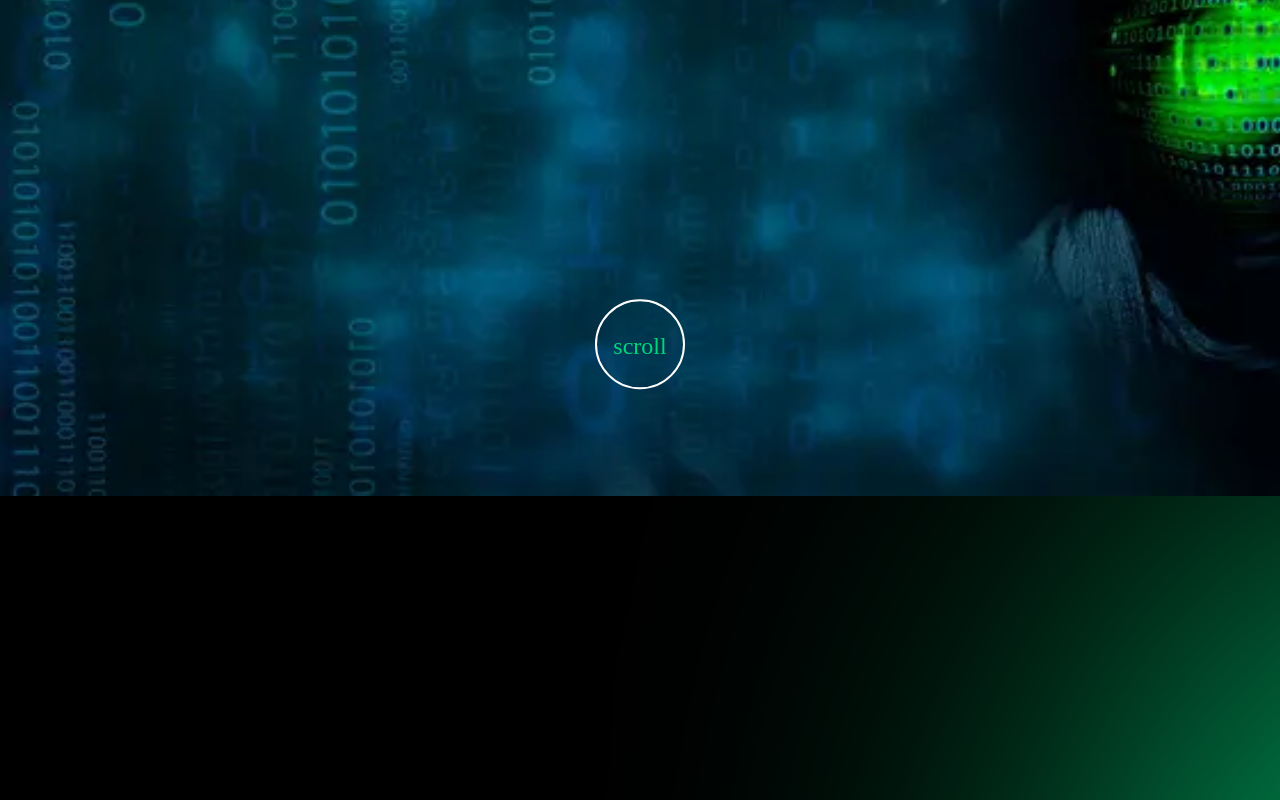
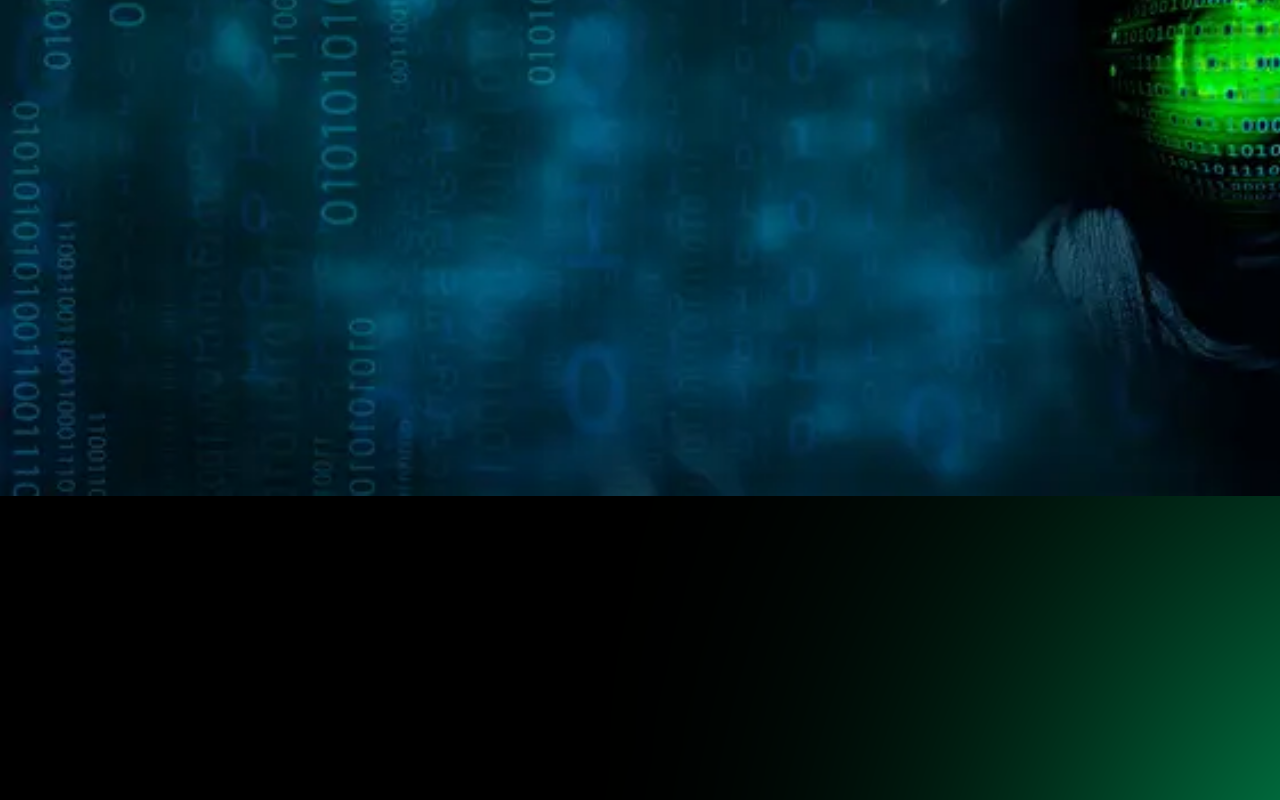
Before and after one commit to Gwennie-zhou/CV, a Vue app: page / in a window 1280 px wide. Shown: the part 1098-1898 px from the top of the page. Built offline with nearby package versions, Linux system fonts and the light colour scheme.

Commit message:
优化： 给个人信息模块滚动标志添加入场和退场动画

```diff
--- a/src/components/PersonalInfo.vue
+++ b/src/components/PersonalInfo.vue
@@ -51,6 +51,7 @@ const animate = () => {
     //引导语和长条框入场
     .from('.rectangle', { scale: 0, duration: 4, ease: 'power2'})
     .from('.headline', { yPercent: -100, opacity: 0, duration: 4, ease: 'power2.out'}, "<")
+    .from('.guide-wrap .scroll', {opacity: 0 , duration: 2}, "-=2")
     // 个人照片入场
     .from('.img1', { yPercent: 100, opacity: 0, duration: 6})
     .from('.img2', { yPercent: -100, opacity: 0, duration: 6}, "<")
@@ -70,6 +71,7 @@ const animate = () => {
     // 字体云入场
     .to('.wordcloud-wrap', {scale: 1, duration: 4}, '-=0.5')
     .to('.wordcloud-wrap', { xPercent: -100, duration: 4, ease: 'power2.out'})
+    .to('.guide-wrap .scroll', {opacity: 0})
     // 卡片入场
     .from('.conclusion-right', {yPercent: 100, opacity: 0, duration: 4}, "<1")
 }
@@ -146,7 +148,7 @@ const animate = () => {
 
     .guide {
       position: absolute;
-      top: 60%;
+      top: 65%;
       left: 50%;
       transform: translate(-50%, -50%);
       z-index: 2;
@@ -157,15 +159,15 @@ const animate = () => {
       height: 60%;
 
       .scroll {
-        width: 90px;
-        height: 90px;
+        width: 80px;
+        height: 80px;
         border: 2px solid white;
         border-radius: 50%;
         text-align: center;
-        line-height: 90px;
+        line-height: 80px;
         color: #00d67a;
         font-size: 24px;
-        margin-top: 200px;
+        margin-top: 250px;
       }
     }
   }
```
